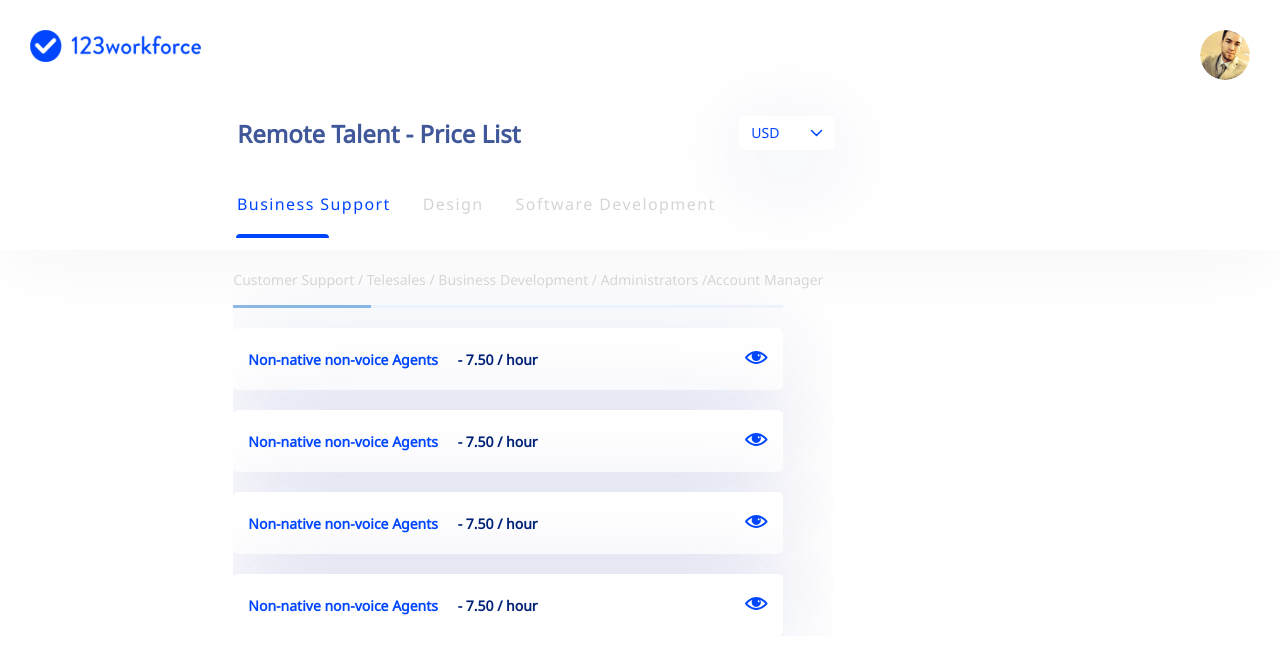
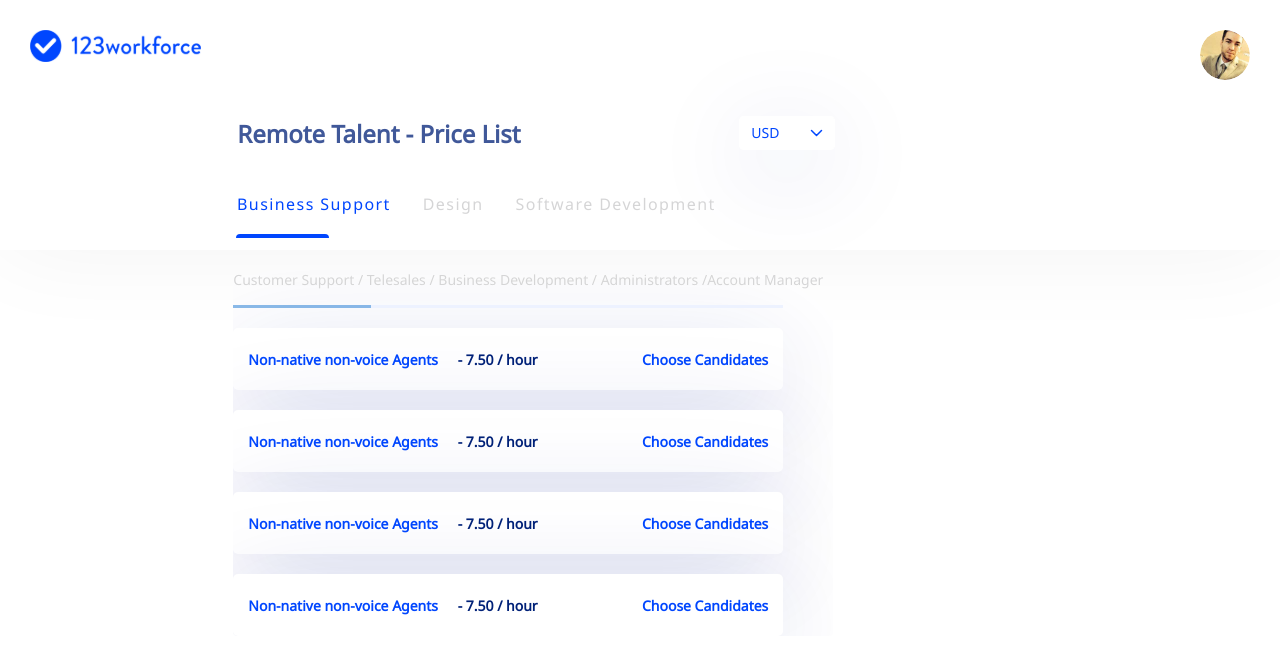
Before and after one commit to nishad-bdg/pricing-new, a Vue app: page / in a window 1280 px wide. Shown: the top 654 px of the page. Built offline with nearby package versions, Linux system fonts and the light colour scheme.

Commit message:
card bug fixed

```diff
--- a/src/components/AppBody.vue
+++ b/src/components/AppBody.vue
@@ -39,10 +39,10 @@
                     </span>
                   </div>
 
-                  <div class="card-title d-md-none d-sm-none d-none">
+                  <div class="card-title d-lg-flex d-md-none d-sm-none d-none">
                     <a href="#"> Choose Candidates </a>
                   </div>
-                  <div class="mobile-eye d-md-flex d-sm-flex d-flex">
+                  <div class="mobile-eye d-lg-none d-md-flex d-sm-flex d-flex">
                     <div class="d-flex flex-row">
                       <div class="mr-sm-10 mr-5 card-title hidden-md-and-up">
                         <span>
```
